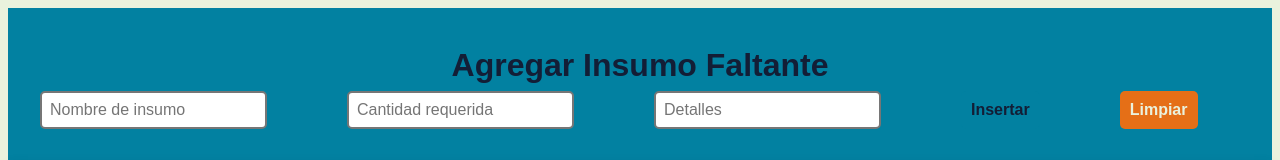
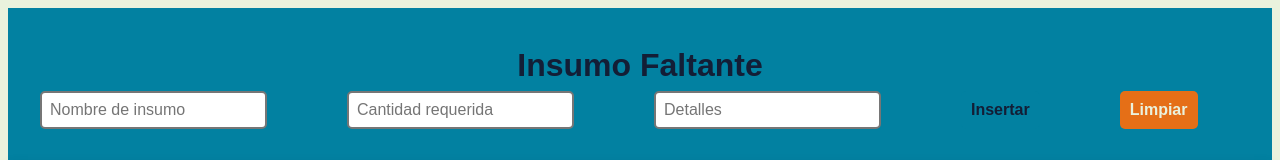
Before and after one commit to vpeinado263/inventario-hospitalario, a Next.js app: page / in a window 1280 px wide. Shown: the top 160 px of the page. Built offline with nearby package versions, Linux system fonts and the light colour scheme; no server answers.

Commit message:
Agregar modificacione de CrudForm

```diff
--- a/src/components/organisms/CrudForm.js
+++ b/src/components/organisms/CrudForm.js
@@ -5,7 +5,7 @@ const initialForm = {
   name: "",
   quantity: "",
   comments: "",
-  _id: null, // <-- ajustado para que coincida con MongoDB
+  id: null,
 };
 
 const CrudForm = ({ createData, updateData, dataToEdit, setDataToEdit }) => {
@@ -41,8 +41,8 @@ const CrudForm = ({ createData, updateData, dataToEdit, setDataToEdit }) => {
       return;
     }
 
-    // SI NO TIENE _id → es un registro nuevo
-    if (!form._id) {
+
+    if (!form.id) {
       createData(form);
     } else {
       updateData(form);
@@ -59,7 +59,7 @@ const CrudForm = ({ createData, updateData, dataToEdit, setDataToEdit }) => {
   return (
     <section className={styles.section}>
       <h3 className={styles.title}>
-        {form._id ? "Editar Insumo" : "Agregar Insumo Faltante"}
+        {form.id ? "Editar Insumo" : "Insumo Faltante"}
       </h3>
 
       <form onSubmit={handleSubmit} className={styles.form}>
@@ -93,7 +93,7 @@ const CrudForm = ({ createData, updateData, dataToEdit, setDataToEdit }) => {
 
         <input
           type="submit"
-          value={form._id ? "Actualizar" : "Insertar"}
+          value={form.id ? "Actualizar" : "Insertar"}
           disabled={!form.name || !form.quantity}
           className={`${styles.button} ${styles.submit}`}
         />
```
